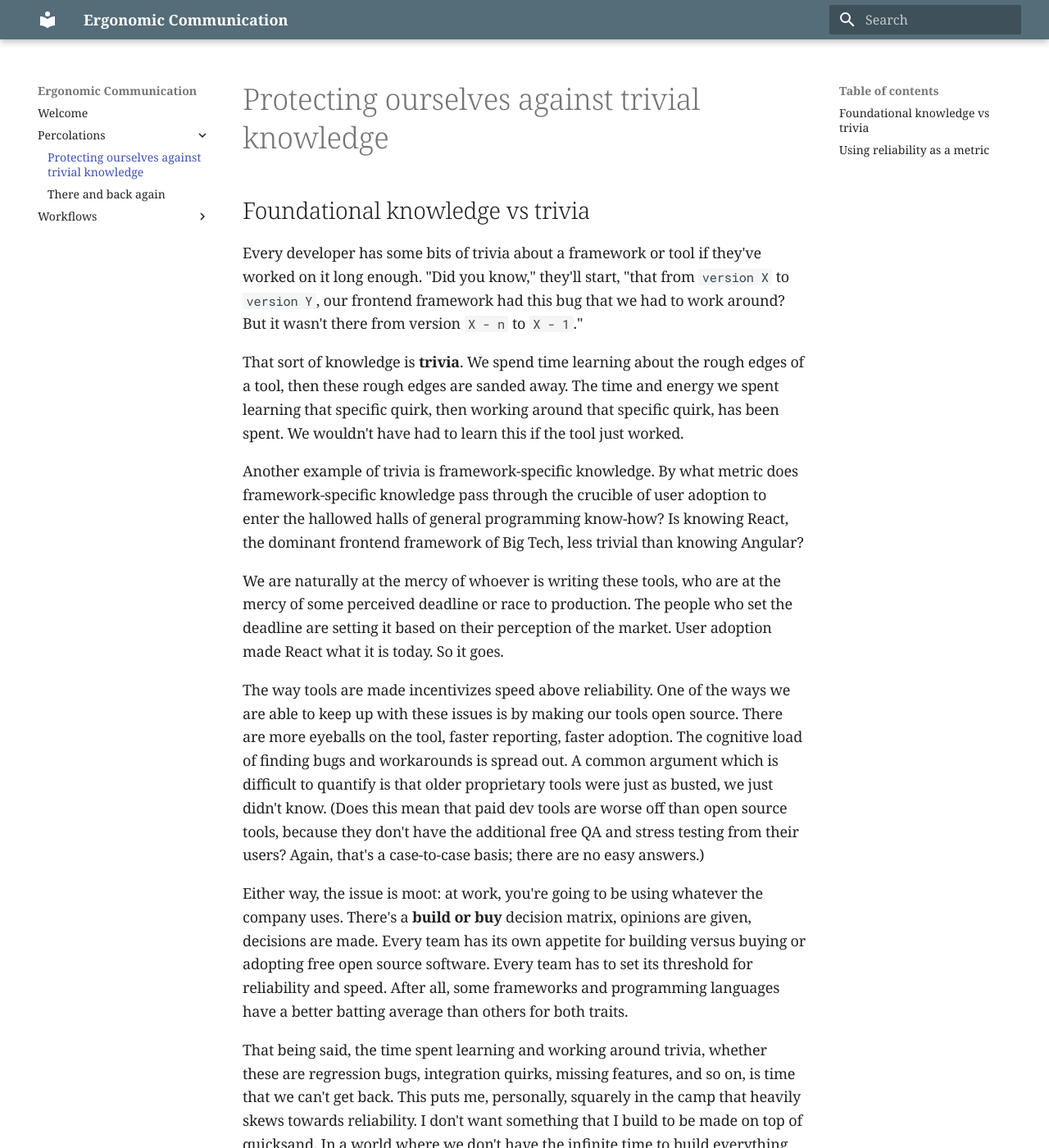
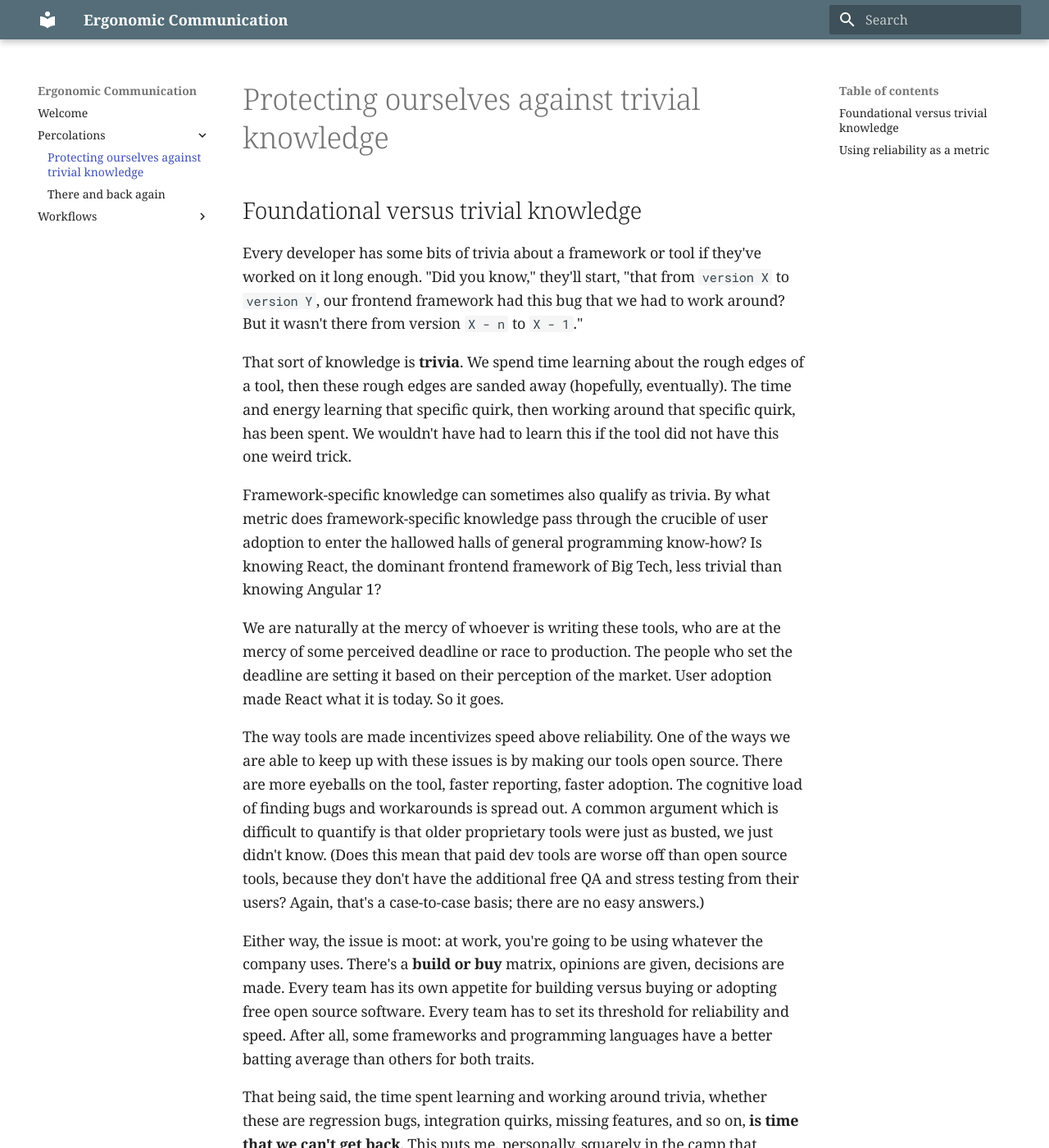
Before and after one commit to s-santillan/s-santillan.github.io, an MkDocs documentation site: the page built from docs/percolations/foundations-vs-trivia.md, in a window 1280 px wide and 1400 px high. Shown: the whole window at 82% size. Built offline with MkDocs 1.6.1 and Material for MkDocs 9.7.7, drawn with Linux system fonts in a browser that asks for light colours; some of the changed text lies outside the part shown.

Commit message:
update foundationsvstrivia

```diff
--- a/docs/percolations/foundations-vs-trivia.md
+++ b/docs/percolations/foundations-vs-trivia.md
@@ -1,12 +1,12 @@
 # Protecting ourselves against trivial knowledge
 
-## Foundational knowledge vs trivia
+## Foundational versus trivial knowledge
 
 Every developer has some bits of trivia about a framework or tool if they've worked on it long enough. "Did you know," they'll start, "that from `version X` to `version Y`, our frontend framework had this bug that we had to work around? But it wasn't there from version `X - n` to `X - 1`."
 
-That sort of knowledge is **trivia**. We spend time learning about the rough edges of a tool, then these rough edges are sanded away. The time and energy we spent learning that specific quirk, then working around that specific quirk, has been spent. We wouldn't have had to learn this if the tool just worked.
+That sort of knowledge is **trivia**. We spend time learning about the rough edges of a tool, then these rough edges are sanded away (hopefully, eventually). The time and energy learning that specific quirk, then working around that specific quirk, has been spent. We wouldn't have had to learn this if the tool did not have this one weird trick.
 
-Another example of trivia is framework-specific knowledge. By what metric does framework-specific knowledge pass through the crucible of user adoption to enter the hallowed halls of general programming know-how? Is knowing React, the dominant frontend framework of Big Tech, less trivial than knowing Angular?
+Framework-specific knowledge can sometimes also qualify as trivia. By what metric does framework-specific knowledge pass through the crucible of user adoption to enter the hallowed halls of general programming know-how? Is knowing React, the dominant frontend framework of Big Tech, less trivial than knowing Angular 1?
 
 <!-- insert photo -->
 
@@ -14,9 +14,11 @@ We are naturally at the mercy of whoever is writing these tools, who are at the
 
 The way tools are made incentivizes speed above reliability. One of the ways we are able to keep up with these issues is by making our tools open source. There are more eyeballs on the tool, faster reporting, faster adoption. The cognitive load of finding bugs and workarounds is spread out. A common argument which is difficult to quantify is that older proprietary tools were just as busted, we just didn't know. (Does this mean that paid dev tools are worse off than open source tools, because they don't have the additional free QA and stress testing from their users? Again, that's a case-to-case basis; there are no easy answers.)
 
-Either way, the issue is moot: at work, you're going to be using whatever the company uses. There's a **build or buy** decision matrix, opinions are given, decisions are made. Every team has its own appetite for building versus buying or adopting free open source software. Every team has to set its threshold for reliability and speed. After all, some frameworks and programming languages have a better batting average than others for both traits.
+Either way, the issue is moot: at work, you're going to be using whatever the company uses. There's a **build or buy** matrix, opinions are given, decisions are made. Every team has its own appetite for building versus buying or adopting free open source software. Every team has to set its threshold for reliability and speed. After all, some frameworks and programming languages have a better batting average than others for both traits.
 
-That being said, the time spent learning and working around trivia, whether these are regression bugs, integration quirks, missing features, and so on, is time that we can't get back. This puts me, personally, squarely in the camp that heavily skews towards reliability. I don't want something that I build to be made on top of quicksand. In a world where we don't have the infinite time to build everything from scratch, how do we choose a programming tool with this in mind? How do we quantify tool adoption based on protecting ourselves from trivia?
+That being said, the time spent learning and working around trivia, whether these are regression bugs, integration quirks, missing features, and so on, **is time that we can't get back**. This puts me, personally, squarely in the camp that heavily skews towards reliable, stable tools. Tools that don't make me learn incantations I'll have to discard later on. I don't want something I'm building to be made on top of quicksand. A tool's development speed, the speed at which it delivers features, is secondary to its ability to keep working after the update.
+
+In a world where we don't have the infinite time to build everything from scratch, how do we choose a programming tool with this in mind? How do we quantify tool adoption based on protecting ourselves from trivia?
 
 ## Using reliability as a metric
 
```
